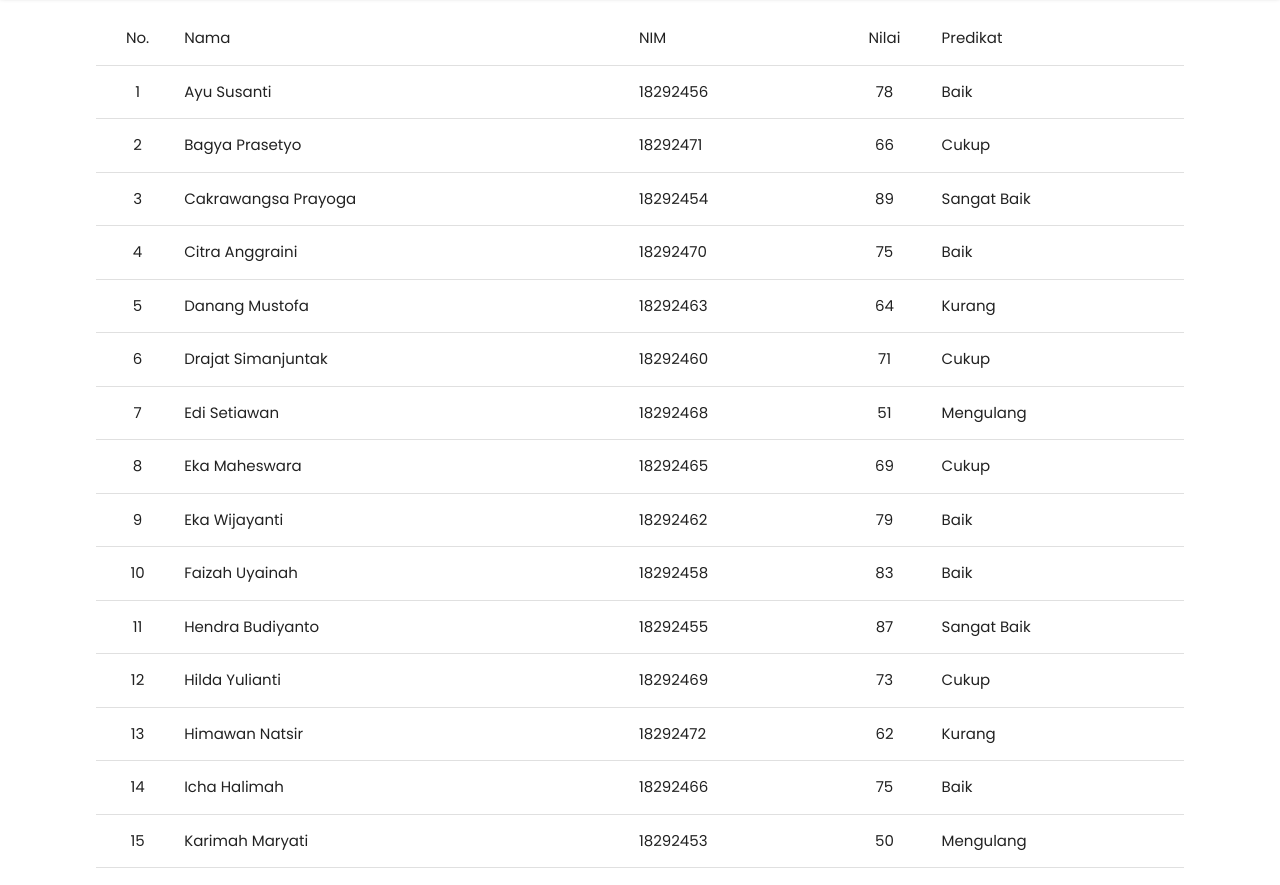
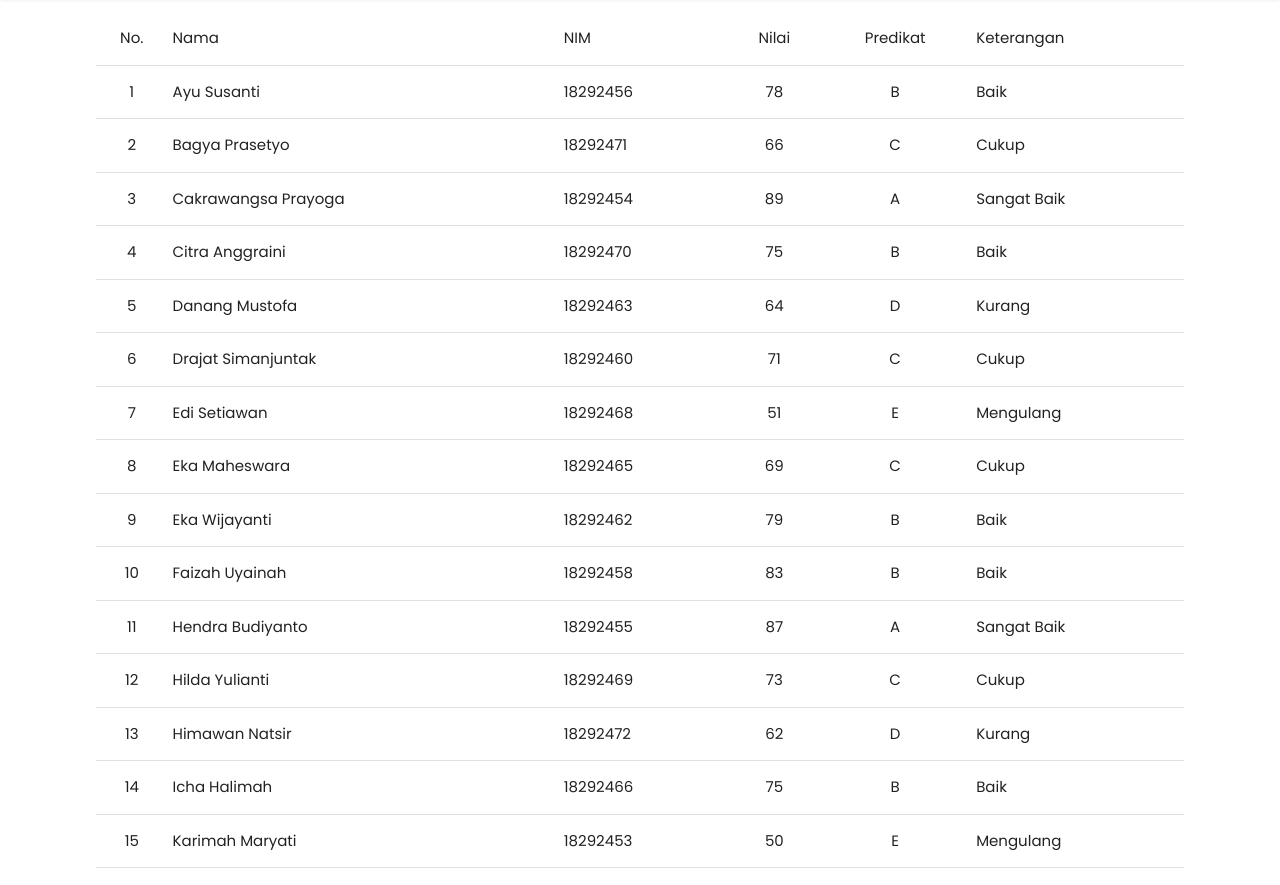
Before and after one commit to anangkf/portugal, a plain HTML site: page pages/tugas05/tugas5.html in a window 1280 px wide. Shown: the part 67-952 px from the top of the page. Drawn offline with nearby package versions, Linux system fonts and the light colour scheme; no server answers.

Commit message:
initialcommit

```diff
--- a/pages/tugas05/fungsi.js
+++ b/pages/tugas05/fungsi.js
@@ -1,24 +1,30 @@
 // script untuk penomoran tabel secara otomatis
 const angka = document.getElementsByClassName('nomor')
-var arr = Array.from(angka);
+const arr = Array.from(angka);
 
 arr.forEach((angka,i) => angka.innerText = i+1)
 
 // script untuk menampilkan predikat berdasarkan range nilai
-var nilai = document.getElementsByClassName("nilai");
-var predikat = document.getElementsByClassName("predikat");
+let nilai = document.getElementsByClassName("nilai");
+let predikat = document.getElementsByClassName("predikat");
+let keterangan = document.getElementsByClassName("keterangan");
 
     for (let i = 0; i < nilai.length ; i++) {
         let valueNilai = parseInt(nilai[i].innerText)
         if(valueNilai >= 85){
-            predikat[i].innerText = "Sangat Baik";
+            predikat[i].innerText = "A";
+            keterangan[i].innerText = "Sangat Baik";
         } else if(valueNilai >= 75){
-            predikat[i].innerText = "Baik";
+            predikat[i].innerText = "B";
+            keterangan[i].innerText = "Baik";
         } else if(valueNilai >= 65){
-            predikat[i].innerText = "Cukup";
+            predikat[i].innerText = "C";
+            keterangan[i].innerText = "Cukup";
         } else if(valueNilai >= 55){
-            predikat[i].innerText = "Kurang";
+            predikat[i].innerText = "D";
+            keterangan[i].innerText = "Kurang";
         } else{
-            predikat[i].innerText = "Mengulang";
+            predikat[i].innerText = "E";
+            keterangan[i].innerText = "Mengulang";
         }
     }
--- a/pages/tugas05/tugas5.html
+++ b/pages/tugas05/tugas5.html
@@ -62,147 +62,168 @@
                 <td>Nama</td>
                 <td>NIM</td>
                 <td class="center">Nilai</td>
-                <td>Predikat</td>
+                <td class="center">Predikat</td>
+                <td>Keterangan</td>
               </thead>
               <tr>
                 <td class = "nomor center"></td>
                 <td>Ayu Susanti</td>
                 <td>18292456</td>
                 <td class = "nilai center">78</td>
-                <td class = "predikat"></td>
+                <td class = "predikat center"></td>
+                <td class="keterangan"></td>
               </tr>
               <tr>
                 <td class = "nomor center"></td>
                 <td>Bagya Prasetyo</td>
                 <td>18292471</td>
                 <td class = "nilai center">66</td>
-                <td class = "predikat"></td>
+                <td class = "predikat center"></td>
+                <td class="keterangan"></td>
               </tr>
               <tr>
                 <td class = "nomor center"></td>
                 <td>Cakrawangsa Prayoga</td>
                 <td>18292454</td>
                 <td class = "nilai center">89</td>
-                <td class = "predikat"></td>
+                <td class = "predikat center"></td>
+                <td class="keterangan"></td>
               </tr>
               <tr>
                 <td class = "nomor center"></td>
                 <td>Citra Anggraini</td>
                 <td>18292470</td>
                 <td class = "nilai center">75</td>
-                <td class = "predikat"></td>
+                <td class = "predikat center"></td>
+                <td class="keterangan"></td>
               </tr>
               <tr>
                 <td class = "nomor center"></td>
                 <td>Danang Mustofa</td>
                 <td>18292463</td>
                 <td class = "nilai center">64</td>
-                <td class = "predikat"></td>
+                <td class = "predikat center"></td>
+                <td class="keterangan"></td>
               </tr>
               <tr>
                 <td class = "nomor center"></td>
                 <td>Drajat Simanjuntak</td>
                 <td>18292460</td>
                 <td class = "nilai center">71</td>
-                <td class = "predikat"></td>
+                <td class = "predikat center"></td>
+                <td class="keterangan"></td>
               </tr>
               <tr>
                 <td class = "nomor center"></td>
                 <td>Edi Setiawan</td>
                 <td>18292468</td>
                 <td class = "nilai center">51</td>
-                <td class = "predikat"></td>
+                <td class = "predikat center"></td>
+                <td class="keterangan"></td>
               </tr>
               <tr>
                 <td class = "nomor center"></td>
                 <td>Eka Maheswara</td>
                 <td>18292465</td>
                 <td class = "nilai center">69</td>
-                <td class = "predikat"></td>
+                <td class = "predikat center"></td>
+                <td class="keterangan"></td>
               </tr>
               <tr>
                 <td class = "nomor center"></td>
                 <td>Eka Wijayanti</td>
                 <td>18292462</td>
                 <td class = "nilai center">79</td>
-                <td class = "predikat"></td>
+                <td class = "predikat center"></td>
+                <td class="keterangan"></td>
               </tr>
               <tr>
                 <td class = "nomor center"></td>
                 <td>Faizah Uyainah</td>
                 <td>18292458</td>
                 <td class = "nilai center">83</td>
-                <td class = "predikat"></td>
+                <td class = "predikat center"></td>
+                <td class="keterangan"></td>
               </tr>
               <tr>
                 <td class = "nomor center"></td>
                 <td>Hendra Budiyanto</td>
                 <td>18292455</td>
                 <td class = "nilai center">87</td>
-                <td class = "predikat"></td>
+                <td class = "predikat center"></td>
+                <td class="keterangan"></td>
               </tr>
               <tr>
                 <td class = "nomor center"></td>
                 <td>Hilda Yulianti</td>
                 <td>18292469</td>
                 <td class = "nilai center">73</td>
-                <td class = "predikat"></td>
+                <td class = "predikat center"></td>
+                <td class="keterangan"></td>
               </tr>
               <tr>
                 <td class = "nomor center"></td>
                 <td>Himawan Natsir</td>
                 <td>18292472</td>
                 <td class = "nilai center">62</td>
-                <td class = "predikat"></td>
+                <td class = "predikat center"></td>
+                <td class="keterangan"></td>
               </tr>
               <tr>
                 <td class = "nomor center"></td>
                 <td>Icha Halimah</td>
                 <td>18292466</td>
                 <td class = "nilai center">75</td>
-                <td class = "predikat"></td>
+                <td class = "predikat center"></td>
+                <td class="keterangan"></td>
               </tr>
               <tr>
                 <td class = "nomor center"></td>
                 <td>Karimah Maryati</td>
                 <td>18292453</td>
                 <td class = "nilai center">50</td>
-                <td class = "predikat"></td>
+                <td class = "predikat center"></td>
+                <td class="keterangan"></td>
               </tr>
               <tr>
                 <td class = "nomor center"></td>
                 <td>Muhammad Wibisono</td>
                 <td>18292457</td>
                 <td class = "nilai center">73</td>
-                <td class = "predikat"></td>
+                <td class = "predikat center"></td>
+                <td class="keterangan"></td>
               </tr>
               <tr>
                 <td class = "nomor center"></td>
                 <td>Mulyono Irawan</td>
                 <td>18292461</td>
                 <td class = "nilai center">81</td>
-                <td class = "predikat"></td>
+                <td class = "predikat center"></td>
+                <td class="keterangan"></td>
               </tr>
               <tr>
                 <td class = "nomor center"></td>
                 <td>Rizki Kurniawan</td>
                 <td>18292464</td>
                 <td class = "nilai center">77</td>
-                <td class = "predikat"></td>
+                <td class = "predikat center"></td>
+                <td class="keterangan"></td>
               </tr>
               <tr>
                 <td class = "nomor center"></td>
                 <td>Tania Anggraini</td>
                 <td>18292459</td>
                 <td class = "nilai center">80</td>
-                <td class = "predikat"></td>
+                <td class = "predikat center"></td>
+                <td class="keterangan"></td>
               </tr>
               <tr>
                 <td class = "nomor center"></td>
                 <td>Titin Wijayanti</td>
                 <td>18292467</td>
                 <td class = "nilai center">76</td>
-                <td class = "predikat"></td>
+                <td class = "predikat center"></td>
+                <td class="keterangan"></td>
               </tr>
             </table>
         </div>
```
Also changed, not shown: assets/file/tugas5.html (+98 -71 lines).
